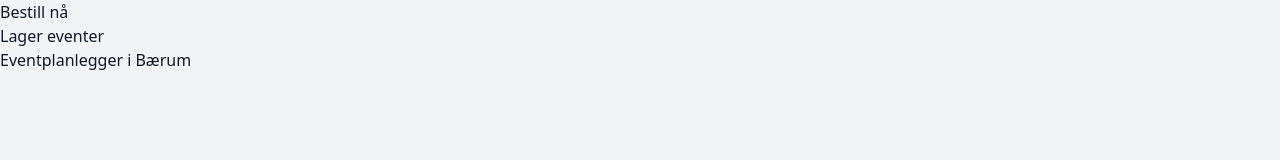
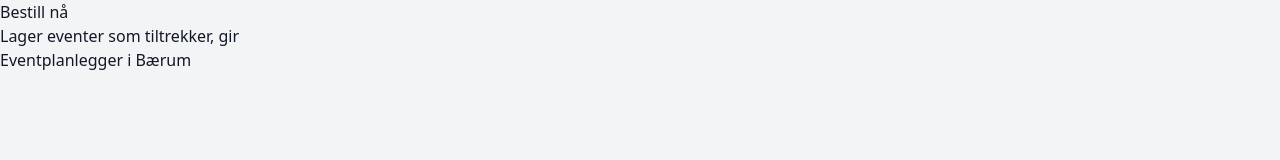
Before and after one commit to Annis1346/baerumevents, a plain HTML site: page index.html in a window 1280 px wide. Shown: the top 160 px of the page. Drawn offline with Linux system fonts and the light colour scheme.

Commit message:
Update index.html

```diff
--- a/index.html
+++ b/index.html
@@ -43,7 +43,7 @@
 
       <section>
         <div>
-          <p>Lager eventer</p>
+          <p>Lager eventer som tiltrekker, gir </p>
           <p>Eventplanlegger i Bærum</p>
           <svg><title>Bærum events</title></svg>
         </div>
```
